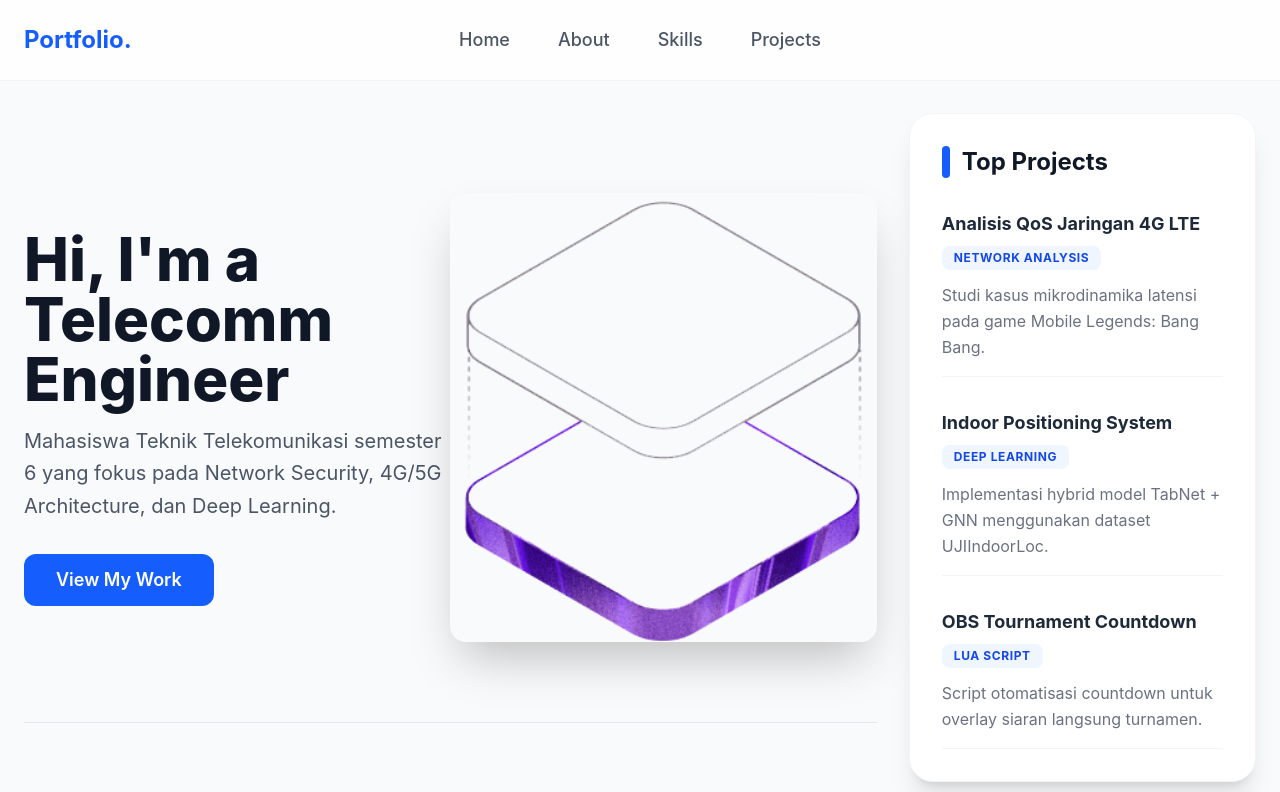
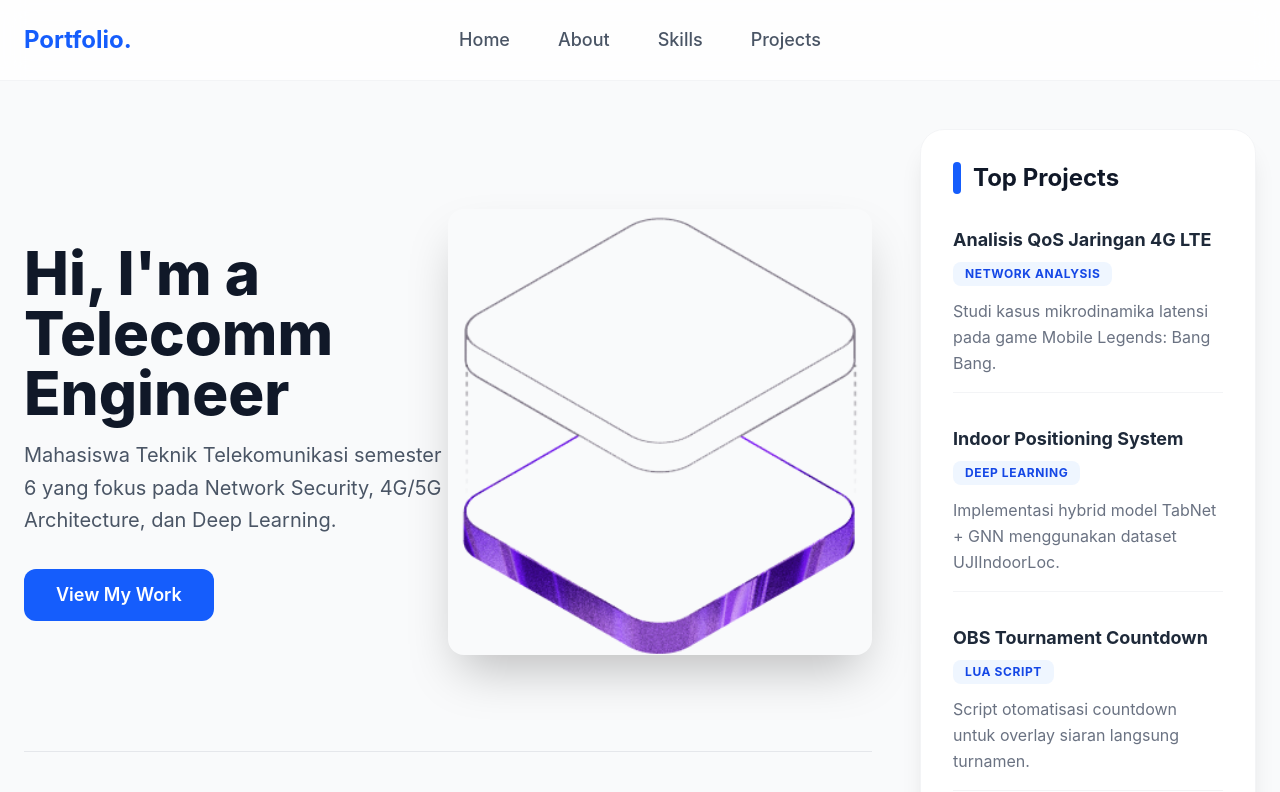
Before and after one commit to blankony/personal-website, a React (Vite) app: page / in a window 1280 px wide. Shown: the top 792 px of the page. Built offline with nearby package versions, Linux system fonts and the light colour scheme.

Commit message:
add little animation pt.2

```diff
--- a/src/pages/Home.jsx
+++ b/src/pages/Home.jsx
@@ -1,4 +1,3 @@
-// src/pages/Home.jsx
 import Navbar from '../components/Navbar';
 import Hero from '../components/Hero';
 import About from '../components/About';
@@ -7,23 +6,21 @@ import ProjectsSidebar from '../components/ProjectsSidebar';
 
 export default function Home() {
   return (
-    <div className="min-h-screen font-sans bg-gray-50">
+    <div className="min-h-screen font-sans bg-gray-50 text-gray-900">
       <Navbar />
 
-      <main className="px-6 py-8 mx-auto max-w-7xl">
-        {/* Tambahkan items-start agar sticky bisa bekerja */}
-        <div className="grid grid-cols-1 gap-8 lg:grid-cols-10 items-start">
+      <main className="px-6 py-12 mx-auto max-w-7xl">
+        <div className="grid grid-cols-1 gap-12 lg:grid-cols-10 items-start">
 
-          {/* Kolom Kiri (70%) - Berisi konten memanjang */}
-          <div className="lg:col-span-7 flex flex-col divide-y divide-gray-200">
+          <div className="lg:col-span-7 flex flex-col space-y-4">
             <Hero />
+            <div className="h-px bg-gray-200 w-full"></div>
             <About />
+            <div className="h-px bg-gray-200 w-full"></div>
             <Skills />
           </div>
 
-          {/* Kolom Kanan (30%) - Sticky Sidebar */}
-          {/* class 'sticky top-24' membuat elemen ini diam di posisi saat web di-scroll */}
-          <div className="lg:col-span-3 sticky top-24">
+          <div className="lg:col-span-3 sticky top-28">
             <ProjectsSidebar />
           </div>
 
```
